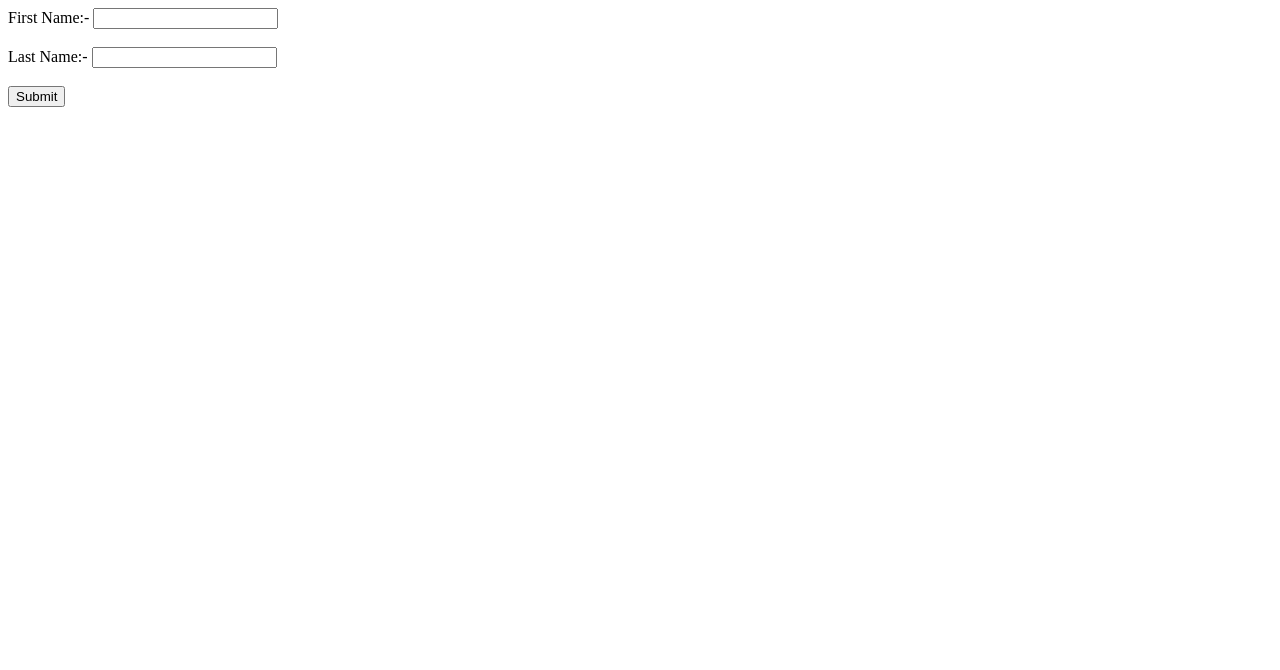
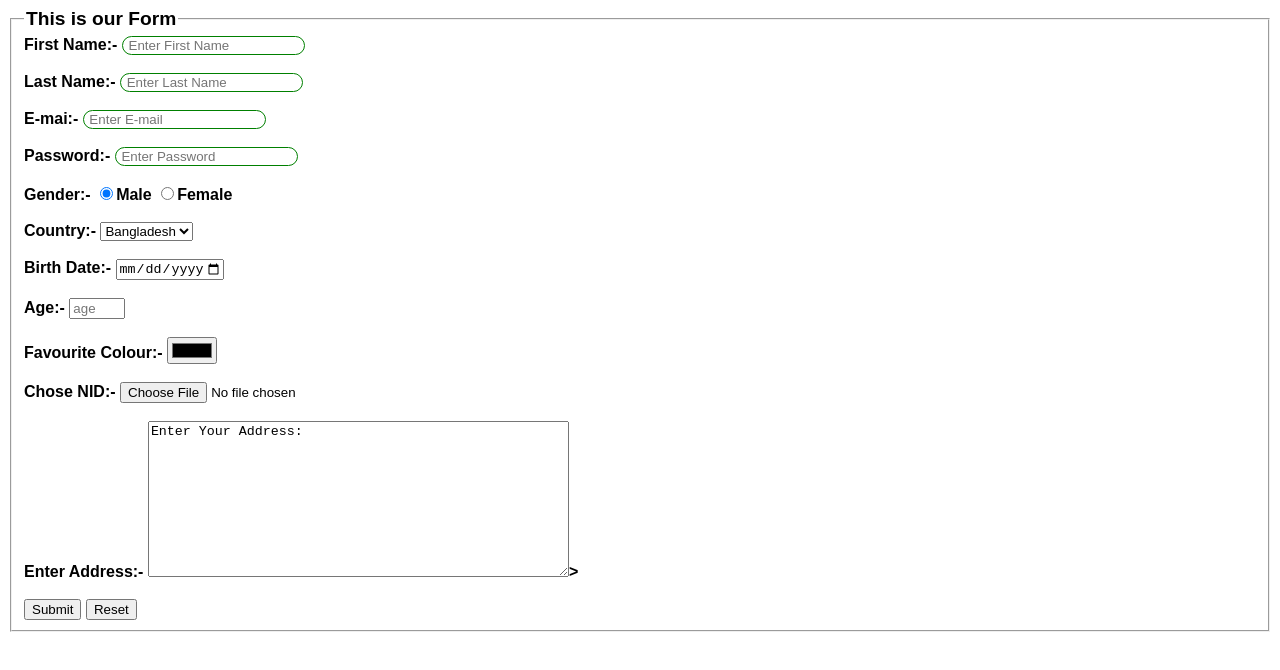
Before and after one commit to MasumHossain71/form-making, a plain HTML site: page index.html in a window 1280 px wide. Drawn offline with Linux system fonts and the light colour scheme.

Commit message:
code-added

```diff
--- a/index.html
+++ b/index.html
@@ -5,14 +5,47 @@
   <meta http-equiv="X-UA-Compatible" content="IE=edge">
   <meta name="viewport" content="width=device-width, initial-scale=1.0">
   <title>Form-Making</title>
+  <link rel="stylesheet" href="style.css"
 </head>
 <body>
   <form>
+    <fieldset>
+      <legend>This is our Form</legend>
     First Name:-
-    <input type="text"><br><br>
+    <input type="text" placeholder=" Enter First Name"><br><br>
     Last Name:-
-    <input type="text"><br><br>
+    <input type="text" placeholder=" Enter Last Name"><br><br>
+    E-mai:-
+    <input type="email" placeholder=" Enter E-mail"><br><br>
+    Password:-
+    <input type="password" placeholder=" Enter Password"><br><br>
+    Gender:-
+    <input type="radio" name="gender" checked>Male
+    <input type="radio" name="gender">Female<br><br>
+    Country:-
+    <select>
+      <option>USA</option>
+      <option>China</option>
+      <option>Japan</option>
+      <option>Austrelia</option>
+      <option>Bhutan</option>
+      <option>India</option>
+      <option selected>Bangladesh</option>
+      <option>Pakistan</option>
+    </select><br><br>
+    Birth Date:-
+    <input type="date" min="2000-01-01" max="2022-01-01"><br><br>
+    Age:-
+    <input type="number" min="18" max="31" placeholder="age"><br><br>
+    Favourite Colour:-
+    <input type="color"><br><br>
+    Chose NID:-
+    <input type="file"><br><br>
+    Enter Address:-
+    <textarea rows="10" cols="50">Enter Your Address:</textarea>><br><br>
     <input type="submit">
+    <input type="reset">
+    </fieldset>
   </form>
 </body>
 </html>
--- a/style.css
+++ b/style.css
@@ -0,0 +1,27 @@
+form{
+  font-family: arial;
+  font-weight: bold;
+}
+legend{
+  font-size: larger;
+}
+input[type=text]{
+  border-radius: 10px;
+  border:1px solid green;
+}
+input[type=email]{
+  border-radius: 10px;
+  border:1px solid green;
+}
+input[type=password]{
+  border-radius: 10px;
+  border:1px solid green;
+}
+input [type=submit]{
+  border-radius: 10px;
+  border:1px solid green;
+}
+input [type=reset]{
+  border-radius: 10px;
+  border:1px solid green;
+}
```
